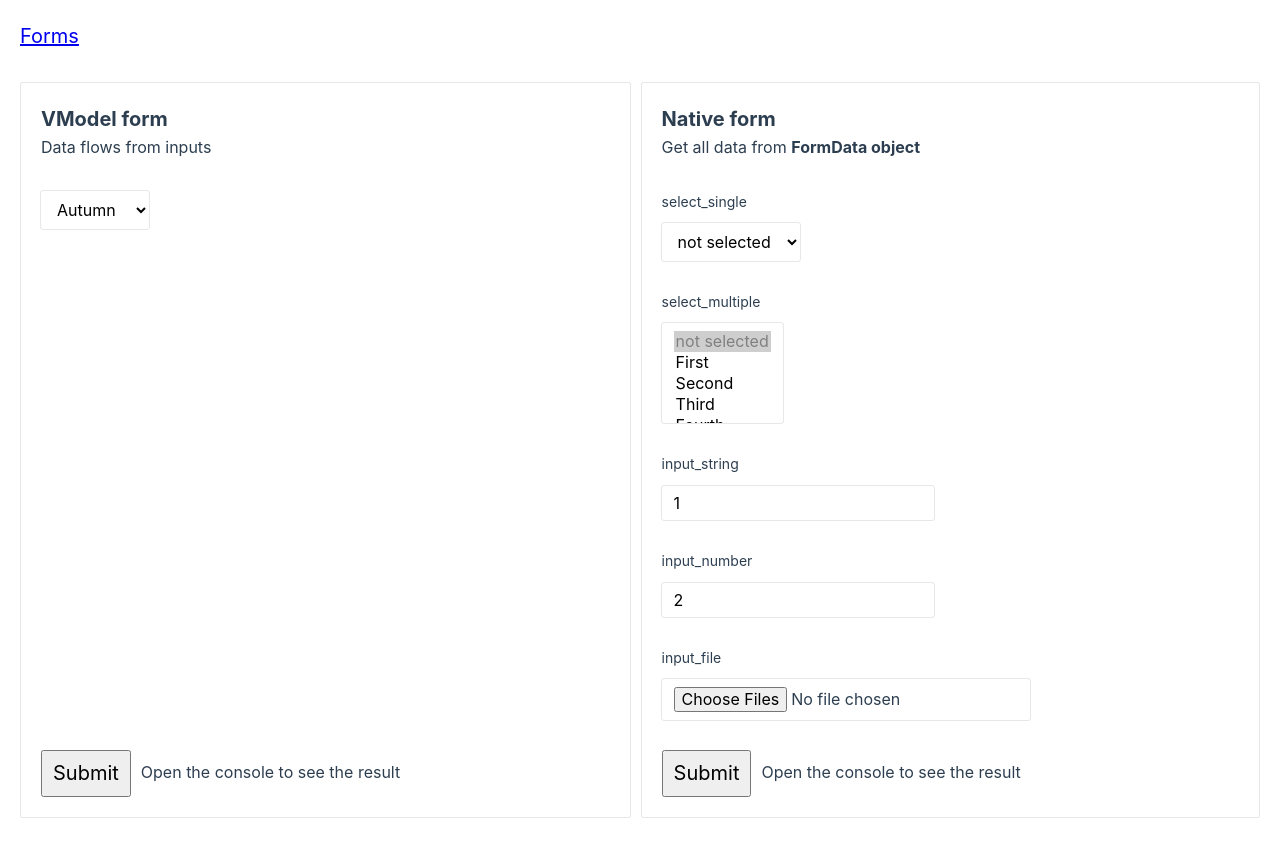
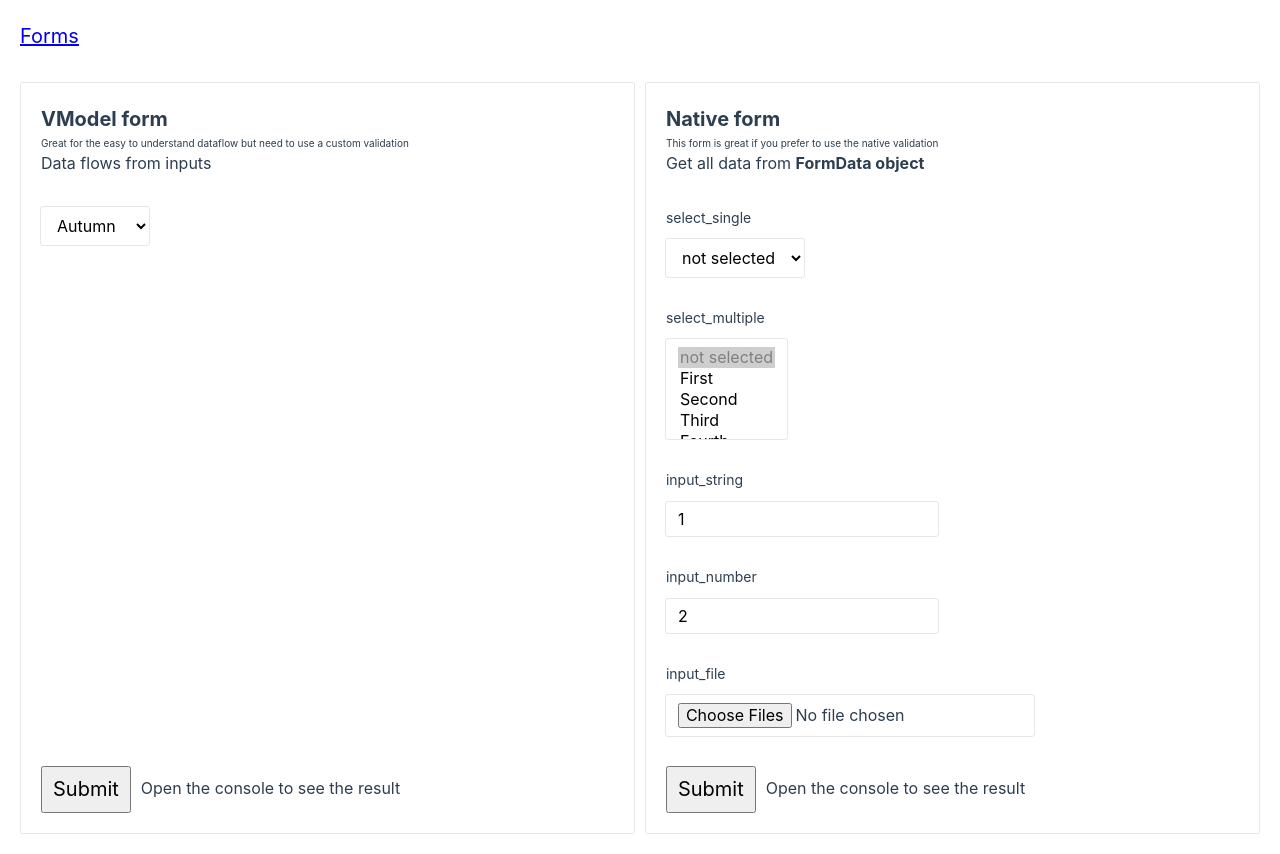
Before and after one commit to NaMax66/ui-kit, a Vue app: page /forms in a window 1280 px wide. Built offline with nearby package versions, Linux system fonts and the light colour scheme.

Commit message:
add description

```diff
--- a/src/assets/main.css
+++ b/src/assets/main.css
@@ -14,3 +14,7 @@ a {
 p {
   font-size: 1.6rem;
 }
+
+small {
+  font-size: 1rem;
+}
--- a/src/views/ExampleForms/NativeSubmitForm.vue
+++ b/src/views/ExampleForms/NativeSubmitForm.vue
@@ -32,6 +32,7 @@ const names = {
 <template>
   <form-native class="d-flex flex-column align-start" @submitForm="onSubmit">
     <h3 class="heading-3">Native form</h3>
+    <small>This form is great if you prefer to use the native validation</small>
     <p class="mb-3">Get all data from <strong>FormData object</strong></p>
     <base-label class="d-block mb-1" :for="names.selectSingle">{{ names.selectSingle }}</base-label>
     <select-native
@@ -40,6 +41,7 @@ const names = {
       :options="firstSelectOptions"
       :initialOptionKey="EMPTY_OPTION_FIRST.uniqueKey"
       :empty-option="EMPTY_OPTION_FIRST"
+      required
     />
 
     <base-label class="d-block mb-1 mt-3" :for="names.selectMultiple">{{ names.selectMultiple }}</base-label>
@@ -53,7 +55,8 @@ const names = {
     />
 
     <base-label class="d-block mb-1 mt-3" :for="names.inputString">{{ names.inputString }}</base-label>
-    <input-native :id="names.inputString" :name="names.inputString" value="1" />
+    <!-- todo add pattern explanation map with regex object -->
+    <input-native required :pattern="/[A-Za-z]+/.source" :id="names.inputString" :name="names.inputString" value="1" />
 
     <base-label class="d-block mb-1 mt-3" :for="names.inputNumber">{{ names.inputNumber }}</base-label>
     <!-- in FormData number converts to string -->
--- a/src/views/ExampleForms/VModelForm.vue
+++ b/src/views/ExampleForms/VModelForm.vue
@@ -37,6 +37,7 @@ function onSubmit() {
 <template>
   <form-native class="d-flex flex-column align-start" @submitForm="onSubmit">
     <h3 class="heading-3">VModel form</h3>
+    <small>Great for the easy to understand dataflow but need to use a custom validation</small>
     <p class="mb-3">Data flows from inputs</p>
     <select-native v-model="selected" :options="options" />
 
```
